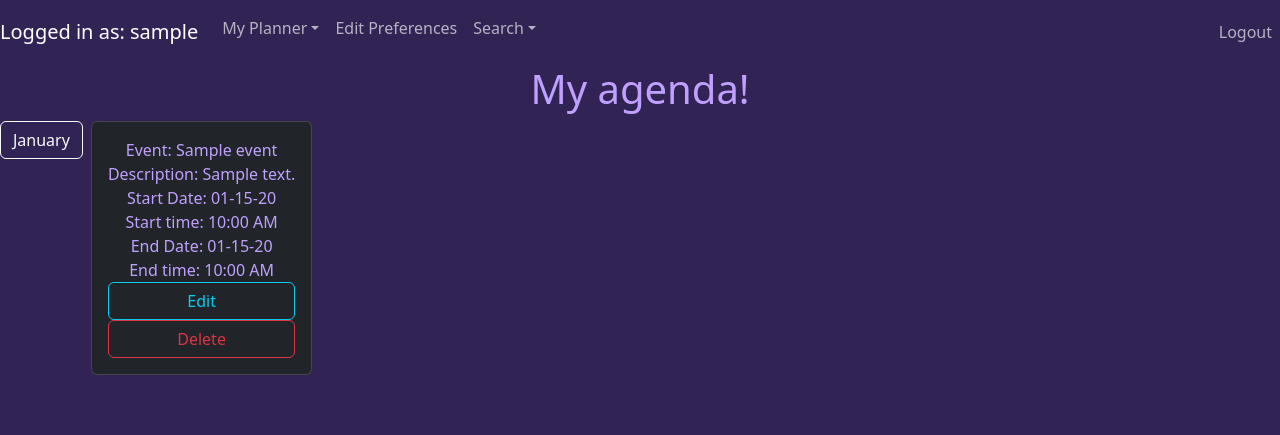
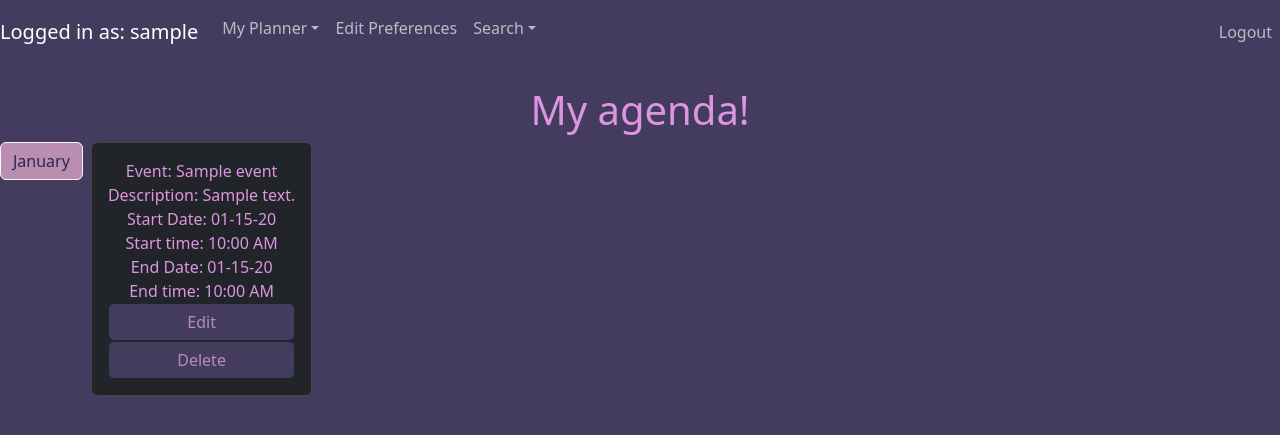
Before and after one commit to mcabio/its-a-date, a Flask app: page /my-events in a window 1280 px wide, after a click that opens the changed part. Shown: the top 435 px of the page. Run offline with Flask 2, Linux system fonts and the light colour scheme; the visitor is signed in with stand-in values (Sample User, id 1); tables that the repository leaves empty hold one stand-in row (values such as "Sample post").

Commit message:
Locked in color palette

```diff
--- a/static/css/style.css
+++ b/static/css/style.css
@@ -6,24 +6,68 @@ more text: rgb(192, 160, 255); LIGHT COLOR
 more text: rgb(236, 233, 51); LIGHT COLOR
 buttons: rgb(53, 21, 94);
 button background: #4d4985; DARK
-borders: rgb(232, 25, 243); LIGHT */
+borders: rgb(232, 25, 243); LIGHT
+
+Potential:
+DARK COLORS
+Background purple: #433c5e
+Another dark purple: rgb(50, 35, 85); or '#322355'
+Purple: #4d4985;
+Another purple: #54478C;
+Russian Violet: #2F1847
+
+LIGHT COLORS:
+Muted pink: #b98eb1
+Lavender: rgb(192, 160, 255);
+Light lavender: #AAA1C8
+Peach: #ebc1d2
+Bright pink: rgb(232, 25, 243);
+Easter yellow: #fffde0
+Bright yellow: #fefa99
+
+*/
 
 
 body {
   margin: 0;
+  padding-top: 30px;
   font-family: var(--bs-body-font-family);
   font-size: var(--bs-body-font-size);
   font-weight: var(--bs-body-font-weight);
   line-height: var(--bs-body-line-height);
-  color: rgb(192, 160, 255); /* Font color for header: Let's start scheming and event text in my-events */
+  color: rgb(221, 149, 226);  /* Font color for header: Let's start scheming and event text in my-events */
   text-align: center; /* Alignment for headers */
-  background-color: rgb(50, 35, 85)
+  background-color: #433c5e; /*THIS NEEDS TO BE DARK*/
+
+.btn-outline-light {
+  color: rgb(50, 35, 85);
+  background: #b98eb1;
+  transition: 0.5s color ease;
+}
+
+.btn-outline-light:hover {
+  color: #b98eb1;
+  background: #433c5e;
+  text-decoration: none;
+}
+
+.btn-outline-dark {
+  color: #b98eb1;
+  background: #433c5e;
+  transition: 0.5s color ease;
+}
+
+.btn-outline-dark:hover {
+  color: rgb(50, 35, 85); /*THIS NEEDS TO BE DARK*/
+  background: #AAA1C8;
+  text-decoration: none;
 }
 
 /* CSS for dashboard and availability */
 
 #calendar a {
-  color: rgb(236, 233, 51); /* Font color of calendar month view */
+  color: #fefa99; /* LIGHT Font color of calendar month view */
+
 }
 
 #available-cal a {
@@ -55,6 +99,7 @@ body {
 #calendar {
   max-width: 800px;           /* Calendar sizing */
   margin: 10px auto;
+  background: rgb(50, 35, 85);
   color: rgb(221, 149, 226) /* Calendar header font color */
 }
 
@@ -75,7 +120,7 @@ body {
   --fc-neutral-bg-color: rgb(50, 35, 85); /*Month list background panel for date and day*/
   --fc-border-color: rgb(192, 160, 255); /* The outline (grid) color of the calendars */
   --fc-button-text-color: #d3e01c; /*Font of buttons above calendars*/
-  --fc-today-bg-color: rgba(192, 160, 255, 0.313);  /* Color of cell for today's day */
+  --fc-today-bg-color: rgb(192, 160, 255);  /* Color of cell for today's day */
   --fc-event-border-color: #c943d6;
 }
 
--- a/static/js/Navbar.jsx
+++ b/static/js/Navbar.jsx
@@ -23,7 +23,8 @@ function Navbar() {
 
     return (
       <>
-        <nav className="navbar navbar-expand-lg" style={{ backgroundColor: 'rgb(50, 35, 85)', borderBottom: '1px solid #322355' }}>
+      <div style={{ marginTop: '56px' }}>
+        <nav className="navbar navbar-expand-lg fixed-top" style={{ backgroundColor: '#433c5e', borderBottom: '1px solid #433c5e' }}>
           <a className="navbar-brand">
             {isLoggedIn ? `Logged in as: ${username}` : null}
           </a>
@@ -145,6 +146,7 @@ function Navbar() {
             </div>
           </div>
         </div>
+        </div>
       </>
     );
   }
--- a/templates/dashboard.html
+++ b/templates/dashboard.html
@@ -10,7 +10,7 @@
 
 
 
-    <div id='calendar' class='fc-theme-dark'></div>
+    <div id='calendar' class='calendar'></div>
     <meta charset='utf-8' />
     <script src="
     https://cdn.jsdelivr.net/npm/fullcalendar@6.1.10/index.global.min.js
--- a/templates/my-events.html
+++ b/templates/my-events.html
@@ -38,14 +38,14 @@
                             End time: {{data.end_time}}<br>
 
                             <!-- Edit button -->
-                            <a class="btn btn-outline-info" href="/edit-event/{{ data.event_id }}" role="button">Edit</a>
+                            <a class="btn btn-outline-dark" href="/edit-event/{{ data.event_id }}" role="button">Edit</a>
 
 
 
 
                             <!-- Delete button trigger modal -->
                             <button type="button"
-                                    class="btn btn-outline-danger"
+                                    class="btn btn-outline-dark"
                                     data-bs-toggle="modal"
                                     data-bs-target="#staticBackdrop{{ data.event_id }}">Delete
                             </button>
@@ -69,8 +69,8 @@
                                 Do you want to proceed?
                                 </div>
                             <div class="modal-footer">
-                                <button type="button" class="btn btn-outline-info" data-bs-dismiss="modal">Cancel</button>
-                                <a type="button" class="btn btn-outline-danger" href="/delete-event/{{ data.event_id }}">Delete</a>
+                                <button type="button" class="btn btn-outline-dark" data-bs-dismiss="modal">Cancel</button>
+                                <a type="button" class="btn btn-outline-dark" href="/delete-event/{{ data.event_id }}">Delete</a>
                             </div>
                             </div>
                             </div>
--- a/templates/search-date-results.html
+++ b/templates/search-date-results.html
@@ -4,6 +4,7 @@
 
 {% block body %}
     <h1>Search Results</h1>
+
 
     <div class="d-flex flex-wrap mx-auto">
         {% if results %}
@@ -37,11 +38,11 @@
                                 End time: {{ data.end_time }}<br>
 
                                 <!-- Edit button -->
-                                <a class="btn btn-outline-info" href="/edit-event/{{ data.event_id }}" role="button">Edit</a>
+                                <a class="btn btn-outline-dark" href="/edit-event/{{ data.event_id }}" role="button">Edit</a>
 
                                 <!-- Delete button trigger modal -->
                                 <button type="button"
-                                        class="btn btn-outline-danger"
+                                        class="btn btn-outline-dark"
                                         data-bs-toggle="modal"
                                         data-bs-target="#staticBackdrop{{ data.event_id }}">Delete
                                 </button>
```
Also changed, not shown: templates/search-title-results.html (+39 -3 lines).
